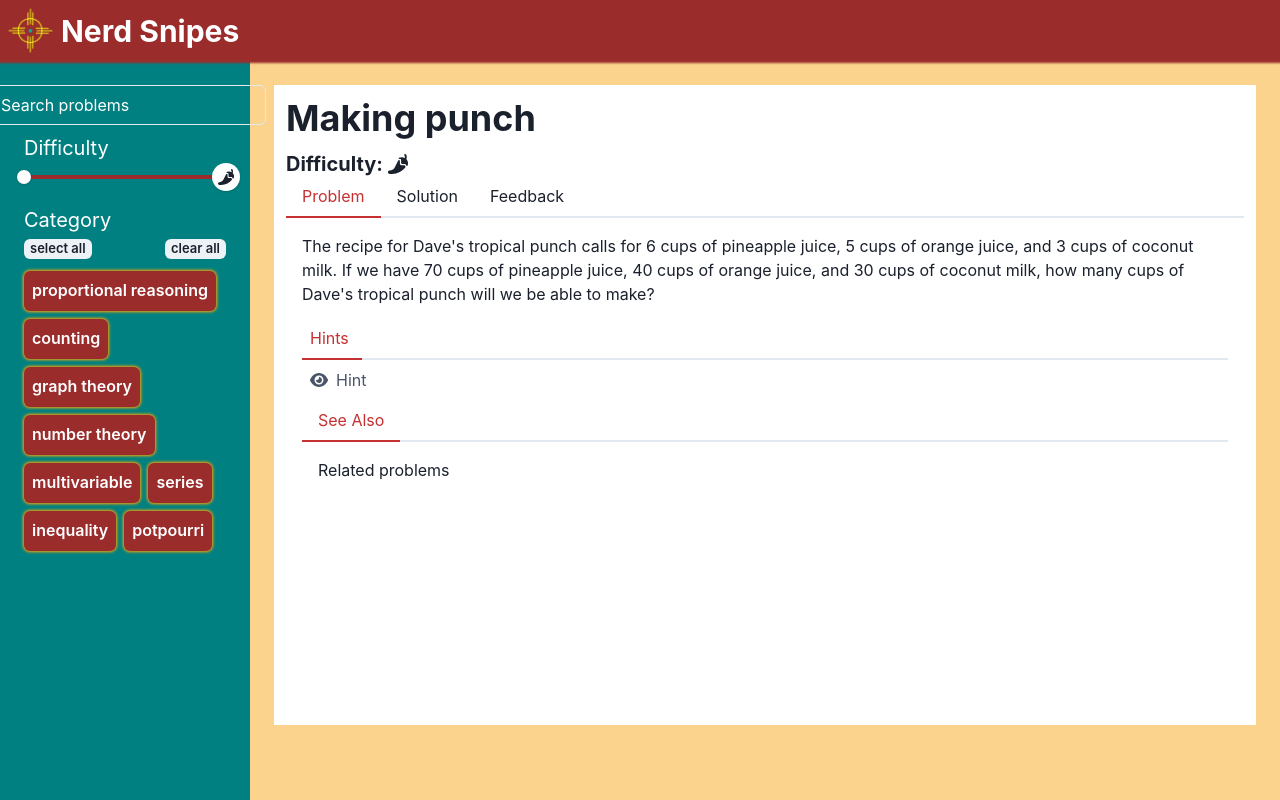
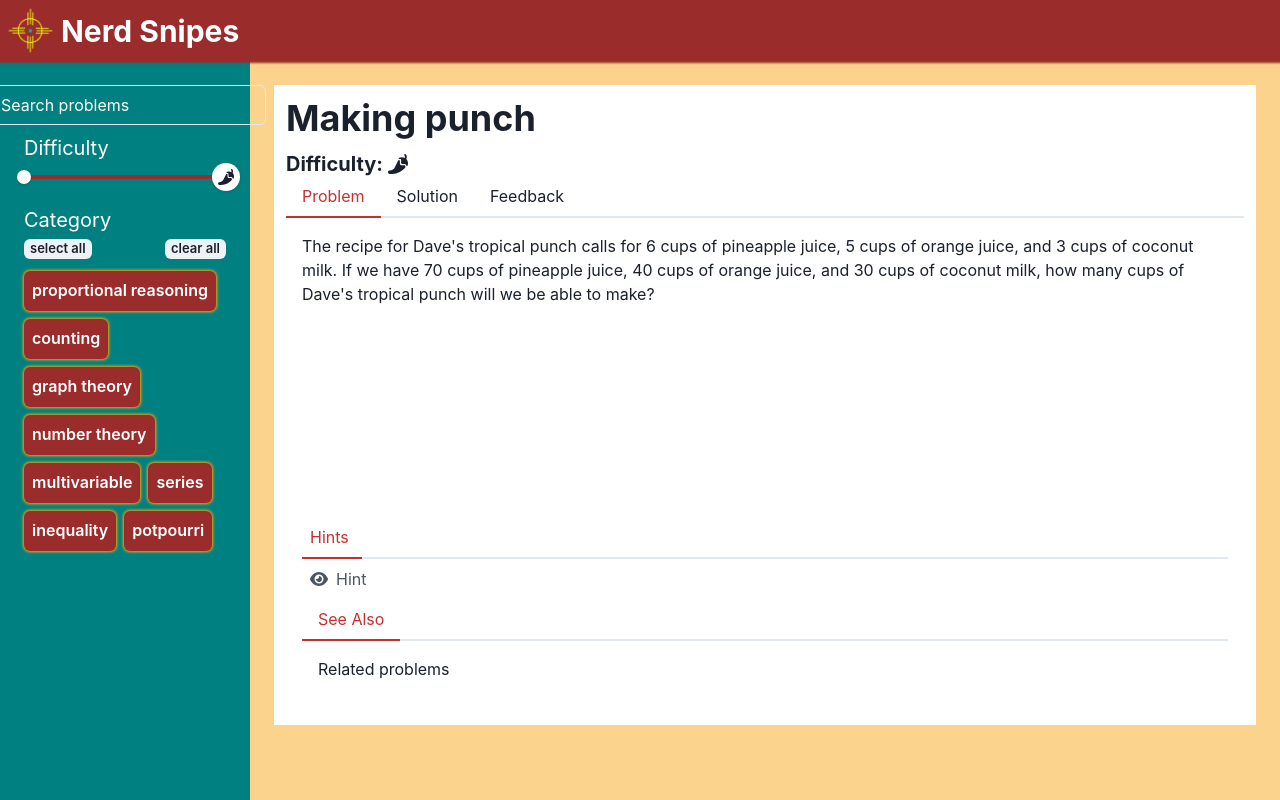
Before and after one commit to davebro1031/EnchantedMath, a React (Vite) app: page /problem/1 in a window 1280 px wide. Built offline with nearby package versions, Linux system fonts and the light colour scheme.

Commit message:
move hints and see also to bottom of details page

```diff
--- a/src/components/Problem Details/ProblemDetails.jsx
+++ b/src/components/Problem Details/ProblemDetails.jsx
@@ -1,5 +1,5 @@
 import { useNavigate, useParams } from 'react-router-dom'
-import { Tabs, TabList, Tab, TabPanels, TabPanel, Heading, Box, Text, Spacer, Flex } from '@chakra-ui/react';
+import { Tabs, TabList, Tab, TabPanels, TabPanel, Heading, Box, Text, Spacer, Flex, VStack } from '@chakra-ui/react';
 import { problems } from '../../problems/data';
 import Hints from './Hints';
 import RelatedProblems from './RelatedProblems';
@@ -17,10 +17,10 @@ export default function ProblemDetails() {
 
 
     return (
-        <Box bg={'white'} p={3} m={4} minHeight='80vh'>
+        <Flex bg={'white'} p={3} m={4} minHeight='80vh' direction='column' >
             <Heading mb={3}> {problem.title}</Heading>
             <Heading size='md'> Difficulty: <Chilis rating={problem.chilis} /></Heading>
-            <Tabs colorScheme='red'>
+            <Tabs colorScheme='red' flexGrow={1} display={'flex'} flexDirection='column'>
                 <TabList>
                     {/* fontWeight='bold' fontSize='20px' */}
                     <Tab >Problem</Tab>
@@ -28,13 +28,12 @@ export default function ProblemDetails() {
                     <Tab >Feedback</Tab>
                 </TabList>
 
-                <TabPanels>
-                    <TabPanel height='100%' flexGrow={1} display={'flex'}>
-                        <Flex direction='column'>
+                <TabPanels flexGrow={1} display={'flex'} flexDirection='column'>
+                    <TabPanel flexGrow={1} display={'flex'} flexDirection='column' >
+                        <Flex direction='column' grow='1'>
                             <Text mb={3}>{problem.text}</Text>
                             <Spacer />
                             <Box>
-
                                 {problem.hints ? <Hints hints={problem.hints} /> : null}
                                 <RelatedProblems id={id} />
                             </Box>
@@ -48,6 +47,6 @@ export default function ProblemDetails() {
                     </TabPanel>
                 </TabPanels>
             </Tabs>
-        </Box>
+        </Flex>
     )
 }
```
